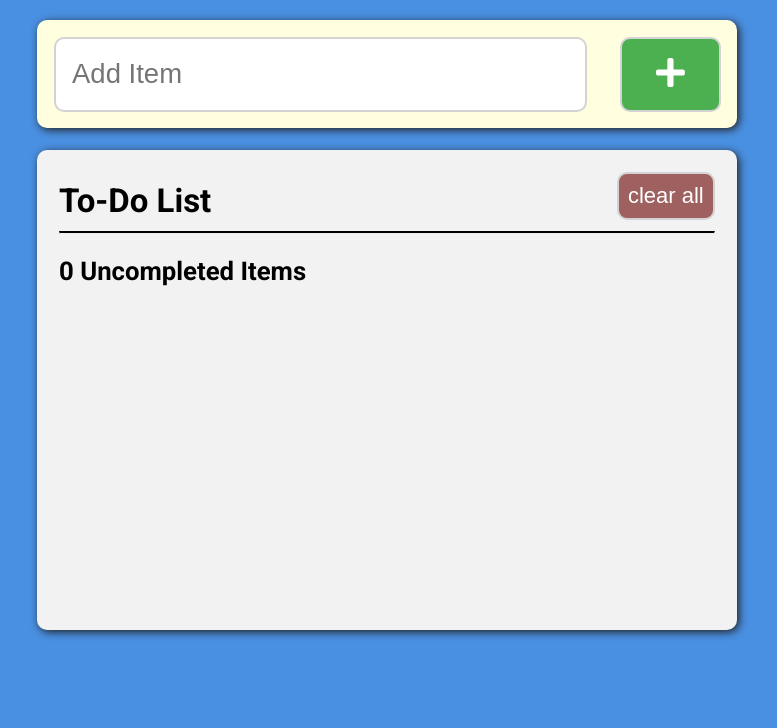
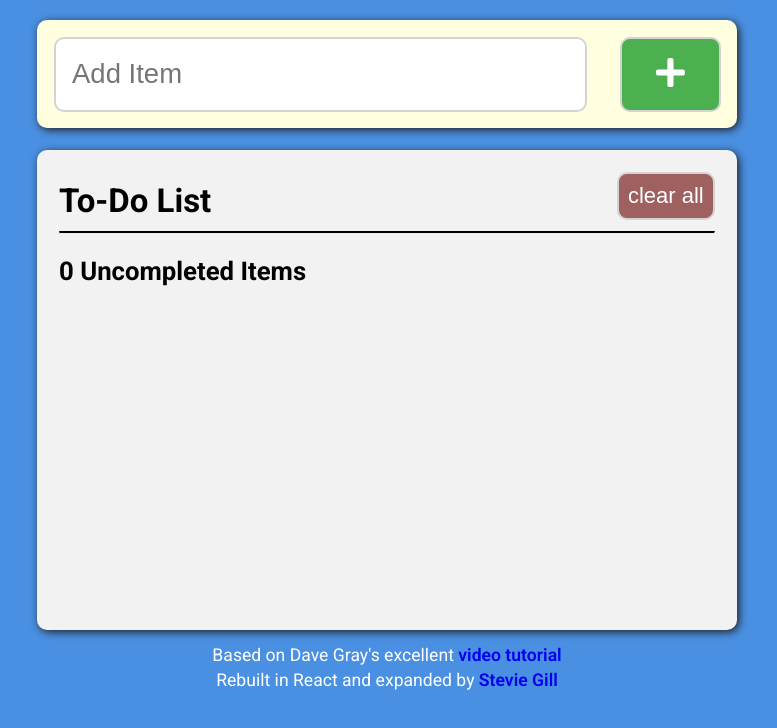
Before and after one commit to caffeinated-pixels/todolist-react, a React (Create React App) app: page / in a window 1280 px wide. Shown: the top 728 px of the page, without its empty margins (253-1030 px from the left). Built offline with nearby package versions, Linux system fonts and the light colour scheme.

Commit message:
added footer

```diff
--- a/src/App.js
+++ b/src/App.js
@@ -1,6 +1,7 @@
 import React, { Component } from 'react'
 import NewItemEntry from './NewItemEntry'
 import ListContainer from './ListContainer'
+import Footer from './Footer'
 
 export default class App extends Component {
   state = { toDoList: [], toDoItem: '', confirmation: '', idTally: 0 }
@@ -110,6 +111,7 @@ export default class App extends Component {
 
   render() {
     return (
+      <div>
         <main>
           <NewItemEntry
             handleTextInput={this.handleTextInput}
@@ -125,6 +127,8 @@ export default class App extends Component {
             handleClearChecked={this.handleClearChecked}
           />
         </main>
+        <Footer />
+      </div>
     )
   }
 }
--- /dev/null
+++ b/src/Footer.js
@@ -0,0 +1,24 @@
+import React from 'react'
+
+export default function Footer() {
+  return (
+    <footer>
+      <p>
+        Based on Dave Gray's excellent{' '}
+        <a href="https://youtu.be/y51Cv4wnsPw" target="_blank" rel="noreferrer">
+          video tutorial
+        </a>
+      </p>
+      <p>
+        Rebuilt in React and expanded by{' '}
+        <a
+          href="https://steviegill-webportfolio.netlify.app/"
+          target="_blank"
+          rel="noreferrer"
+        >
+          Stevie Gill
+        </a>
+      </p>
+    </footer>
+  )
+}
--- a/src/styles/_base.scss
+++ b/src/styles/_base.scss
@@ -10,6 +10,7 @@ $textbox-bordercolor: lightgray;
 $button-textcolor: #fff;
 $add-button-color: #4caf50;
 $clear-button-color: #9f6060;
+$link-color-hover: #b45922;
 
 $dark-grey: #1f1f1f;
 $box-shadow: 2px 2px 8px $dark-grey;
@@ -26,20 +27,19 @@ $box-shadow: 2px 2px 8px $dark-grey;
   box-sizing: border-box;
 }
 
-html,
+html {
+  font-size: 1rem;
+  @include mq(768px) {
+    font-size: 1.375rem;
+  }
+}
+
 body {
-  font-size: 16px;
   // font-family: "Montserrat", sans-serif;
   font-family: 'Roboto', sans-serif;
   color: $default-font-color;
   width: 100%;
   min-height: 100%;
-  @include mq(768px) {
-    font-size: 22px;
-  }
-}
-
-body {
   padding: 20px;
   background-color: $background-color;
 }
@@ -52,6 +52,32 @@ section {
   border-radius: 10px;
 }
 
+footer {
+  // font-size: 0.95rem;
+  margin-top: 0.7rem;
+  text-align: center;
+  color: $button-textcolor;
+
+  p {
+    padding-bottom: 0.2rem;
+  }
+
+  @include mq(768px) {
+    font-size: 0.8rem;
+  }
+}
+
 hr {
   border-top: 2px solid black;
 }
+
+a {
+  // color: #3399ff;
+  font-weight: 600;
+  text-decoration: none;
+  &:hover,
+  &:focus {
+    color: $link-color-hover;
+    filter: drop-shadow(1px 1px 2px $dark-grey) brightness(120%);
+  }
+}
--- a/src/styles/_listContainer.scss
+++ b/src/styles/_listContainer.scss
@@ -39,7 +39,7 @@
     cursor: pointer;
     &:hover,
     &:focus {
-      color: #b45922;
+      color: $link-color-hover;
       filter: drop-shadow(1px 1px 2px $dark-grey) brightness(120%);
     }
   }
--- a/src/styles/main.css
+++ b/src/styles/main.css
@@ -4,24 +4,22 @@
   box-sizing: border-box;
 }
 
-html,
-body {
-  font-size: 16px;
-  font-family: 'Roboto', sans-serif;
-  color: #000;
-  width: 100%;
-  min-height: 100%;
+html {
+  font-size: 1rem;
 }
 
 @media only screen and (min-width: 768px) {
-  html,
-  body {
-    font-size: 22px;
+  html {
+    font-size: 1.375rem;
     /* lets us pass content block into mixin */
   }
 }
 
 body {
+  font-family: 'Roboto', sans-serif;
+  color: #000;
+  width: 100%;
+  min-height: 100%;
   padding: 20px;
   background-color: #4a90e2;
 }
@@ -34,8 +32,35 @@ section {
   border-radius: 10px;
 }
 
+footer {
+  margin-top: 0.7rem;
+  text-align: center;
+  color: #fff;
+}
+
+footer p {
+  padding-bottom: 0.2rem;
+}
+
+@media only screen and (min-width: 768px) {
+  footer {
+    font-size: 0.8rem;
+    /* lets us pass content block into mixin */
+  }
+}
+
 hr {
   border-top: 2px solid black;
+}
+
+a {
+  font-weight: 600;
+  text-decoration: none;
+}
+
+a:hover, a:focus {
+  color: #b45922;
+  filter: drop-shadow(1px 1px 2px #1f1f1f) brightness(120%);
 }
 
 .button {
```
Also changed, not shown: src/styles/main.min.css (+1 -1 lines). Lines whose indentation alone changed are shown as unchanged.
